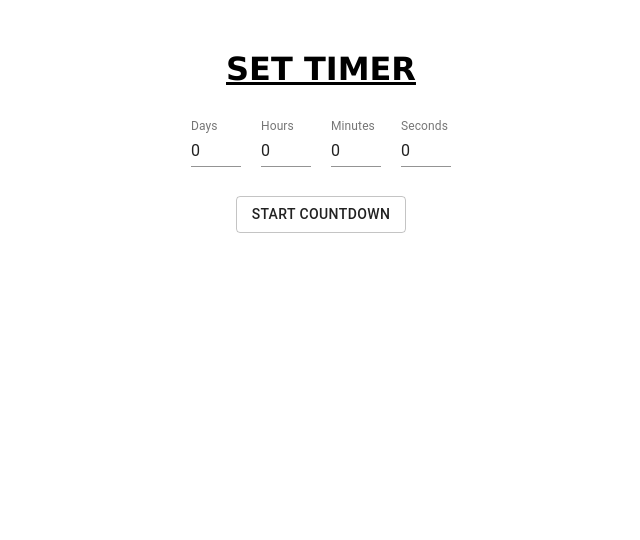
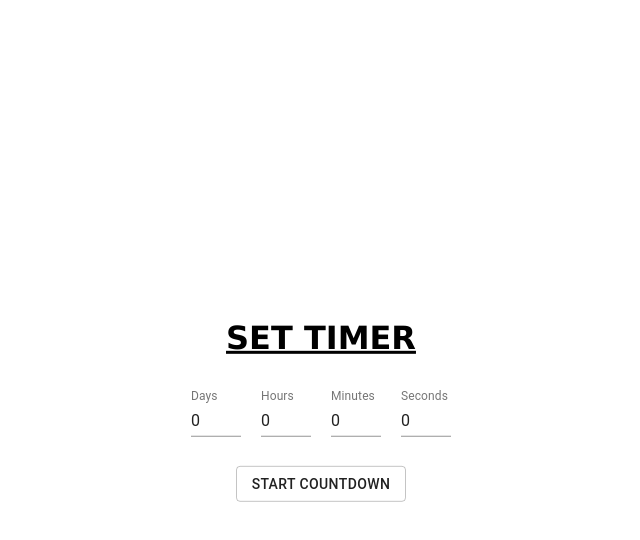
Before and after one commit to AwrenNuit/countdown-timer, a React (Create React App) app: page / in a window 1280 px wide. Shown: the top 540 px of the page, without its empty margins (319-959 px from the left). Built offline with nearby package versions, Linux system fonts and the light colour scheme.

Commit message:
centered everything

```diff
--- a/src/components/App/App.css
+++ b/src/components/App/App.css
@@ -9,12 +9,18 @@ h1 {
 
 .form {
   text-align: center;
-  margin-top: 50px;
+  position: absolute;
+  top: 50%;
+  left: 50%;
+  transform: translate(-50%, -50%);
 }
 
 .countdown-container{
   text-align: center;
-  margin-top: 30%;
+  position: absolute;
+  top: 50%;
+  left: 50%;
+  transform: translate(-50%, -50%);
 }
 
 .countdown {
```
